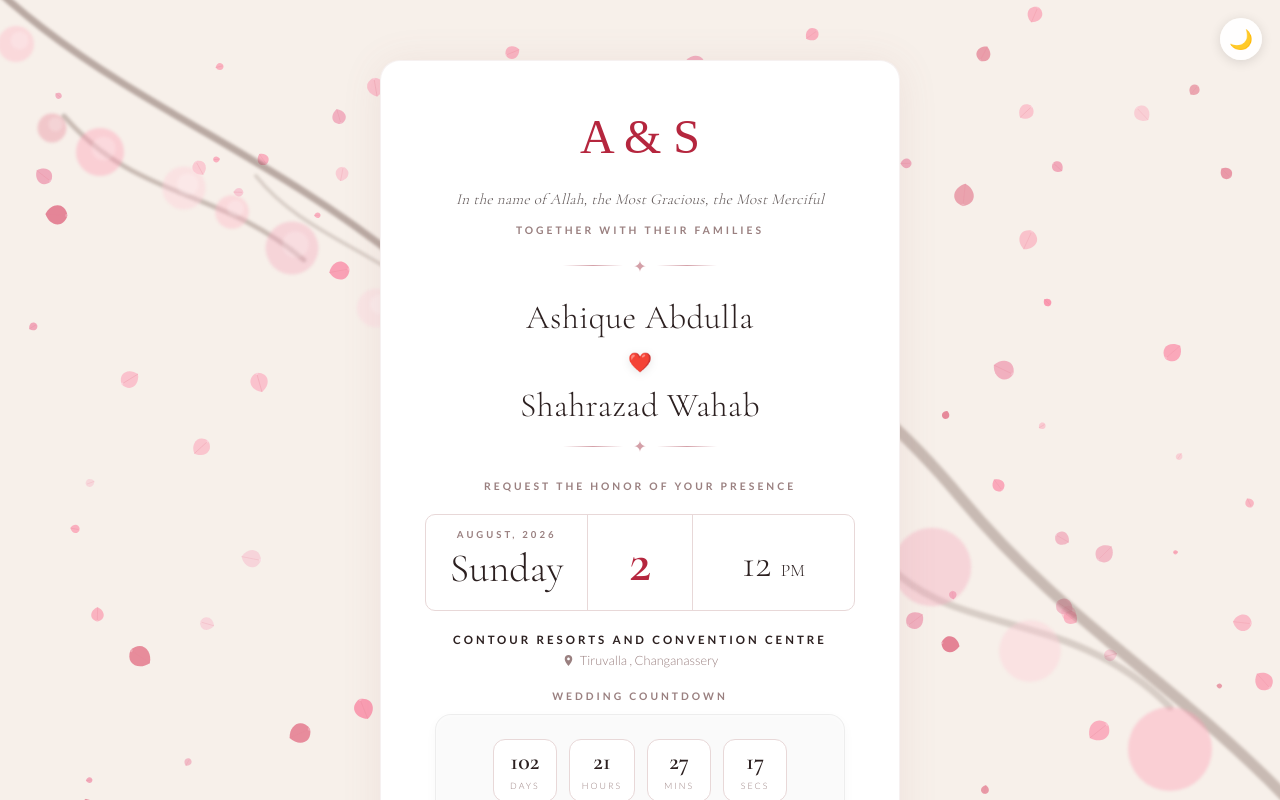
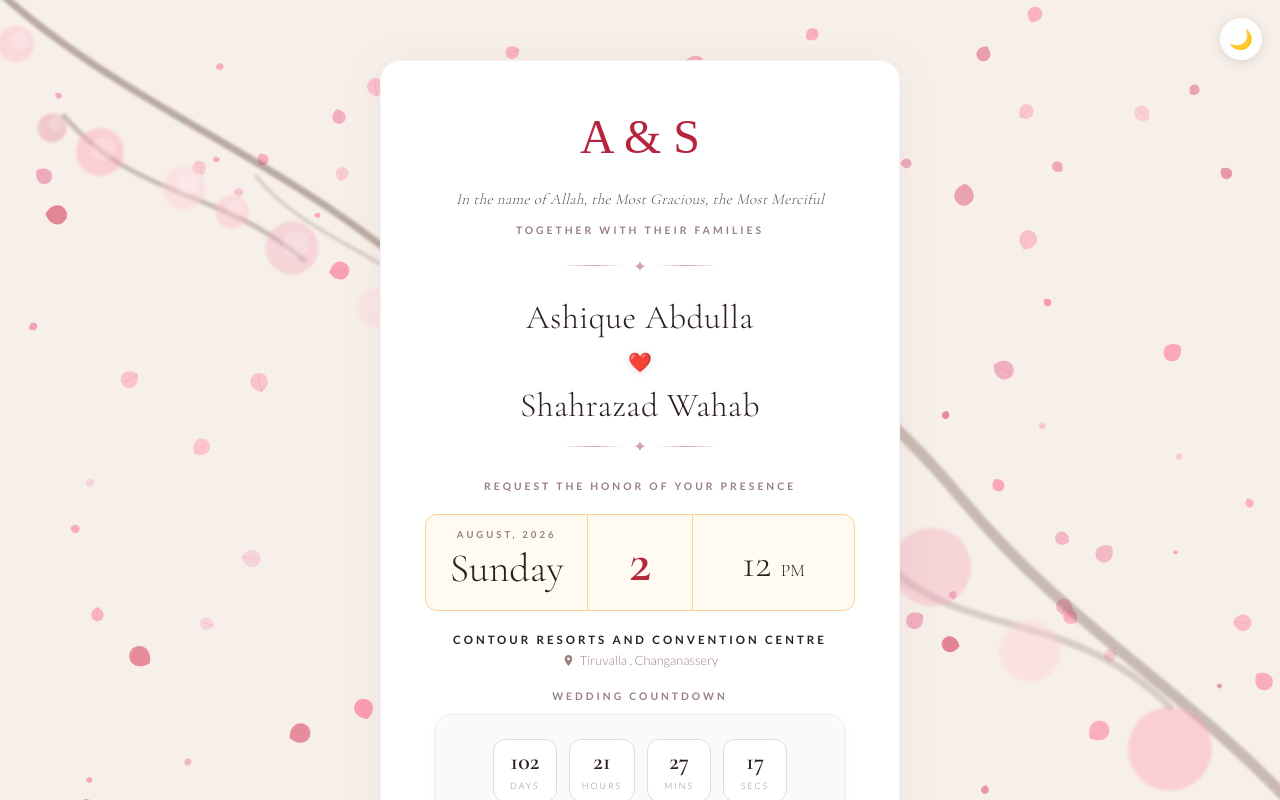
Before and after one commit to asifabdu10/Wedding-Invitation-Ashique-Shahrazad, a React (Vite) app: page / in a window 1280 px wide. Shown: the top 800 px of the page. Built offline with nearby package versions, Linux system fonts and the light colour scheme; a web font is replaced by a local one.

Commit message:
Design: Applied gold-bordered background to Sunday date row

```diff
--- a/src/components/InvitationCard.module.css
+++ b/src/components/InvitationCard.module.css
@@ -153,11 +153,12 @@
 .dateRow {
   display: flex;
   align-items: stretch;
-  border: 1px solid var(--border);
-  border-radius: 10px;
+  border: 1.5px solid #fbd38d;
+  background: #fffbf2; /* Solid light cream background from image */
+  border-radius: 12px;
   overflow: hidden;
   margin-bottom: 22px;
-  transition: border-color 0.4s;
+  transition: all 0.4s ease;
 }
 
 .dateCell {
@@ -174,7 +175,7 @@
 }
 
 .dateCell+.dateCell {
-  border-left: 1px solid var(--border);
+  border-left: 1.5px solid #fbd38d;
 }
 
 .cellTop {
```
